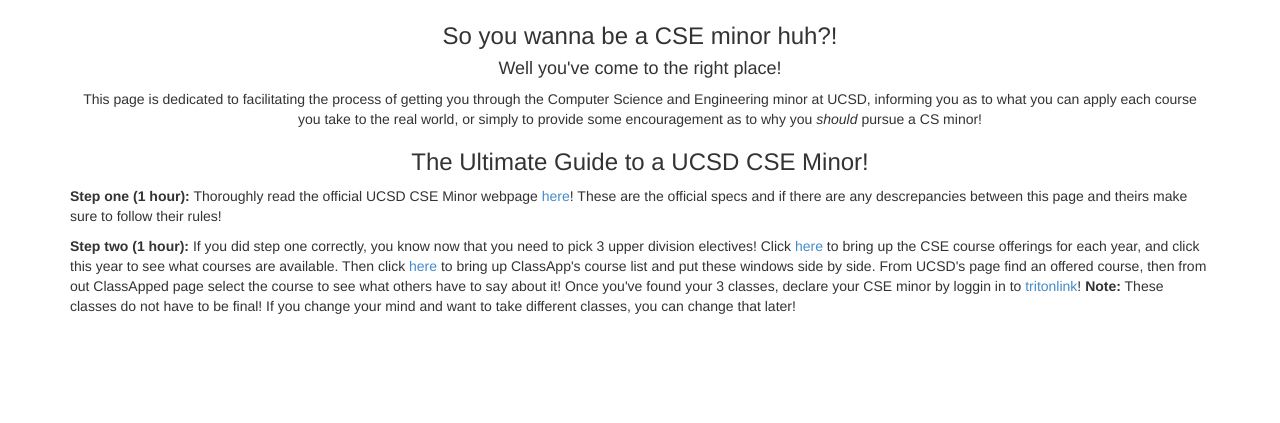
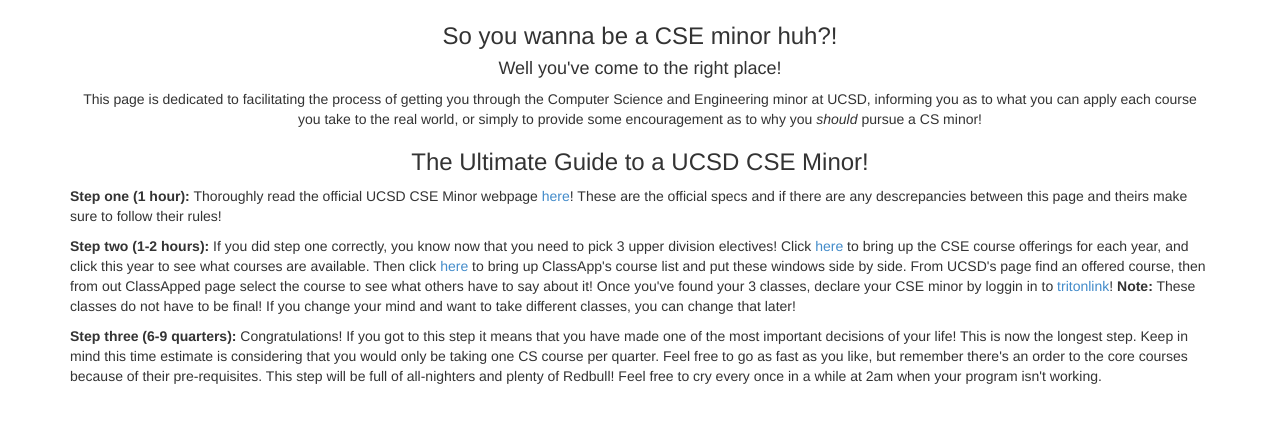
Before and after one commit to Chuyinzki/CSE170-FinalProject, a Node server app: template views/myMinor.handlebars in a window 1280 px wide. Shown: the part 268-691 px from the top of the page. Run offline with Node 20, Linux system fonts and the light colour scheme; the template is opened without the code that fills it, so the values that code supplies are empty.

Commit message:
More Text

```diff
--- a/views/myMinor.handlebars
+++ b/views/myMinor.handlebars
@@ -69,7 +69,7 @@
     </div>
 
     <div>
-      <p><strong>Step two (1 hour):</strong> If you did step one correctly, you know now that you need
+      <p><strong>Step two (1-2 hours):</strong> If you did step one correctly, you know now that you need
         to pick 3 upper division electives! Click <a href = "http://www.cse.ucsd.edu/node/42" target="_blank">
         here</a> to bring up the CSE course offerings for each year, and click this year to see what courses are available.
         Then click <a href = "/courses" target="_blank">here</a> to bring up ClassApp's course list and put these windows
@@ -79,6 +79,15 @@
         do not have to be final! If you change your mind and want to take different classes, you can change that later!<p>
     </div>
 
+    <div>
+      <p><strong>Step three (6-9 quarters):</strong> Congratulations! If you got to this step it means that you
+        have made one of the most important decisions of your life! This is now the longest step. Keep in mind
+         this time estimate is considering that you would only be taking one CS course per quarter. Feel free
+         to go as fast as you like, but remember there's an order to the core courses because of their
+         pre-requisites. This step will be full of all-nighters and plenty of Redbull! Feel free to
+         cry every once in a while at 2am when your program isn't working.<p>
+    </div>
+
   <script src="https://code.jquery.com/jquery.js"></script>
   <script src="js/bootstrap.min.js"></script>
   <script src="js/introHCI.js"></script>
```
